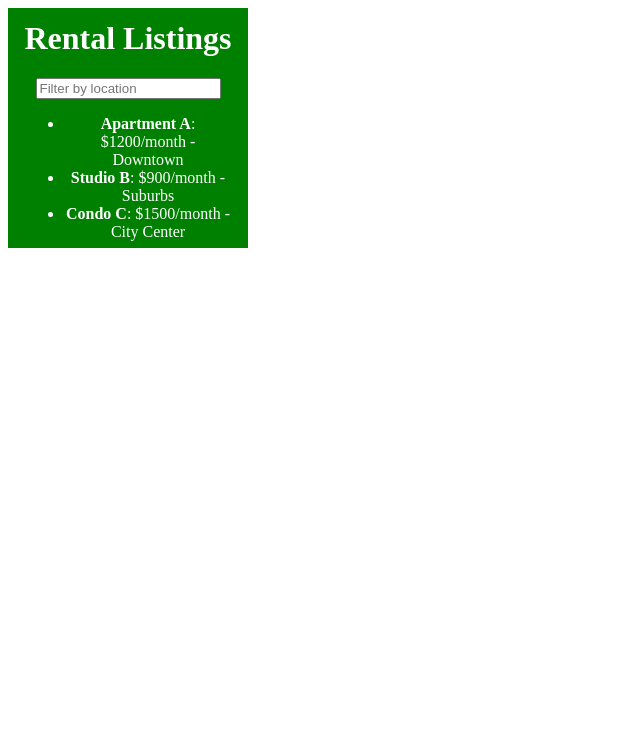
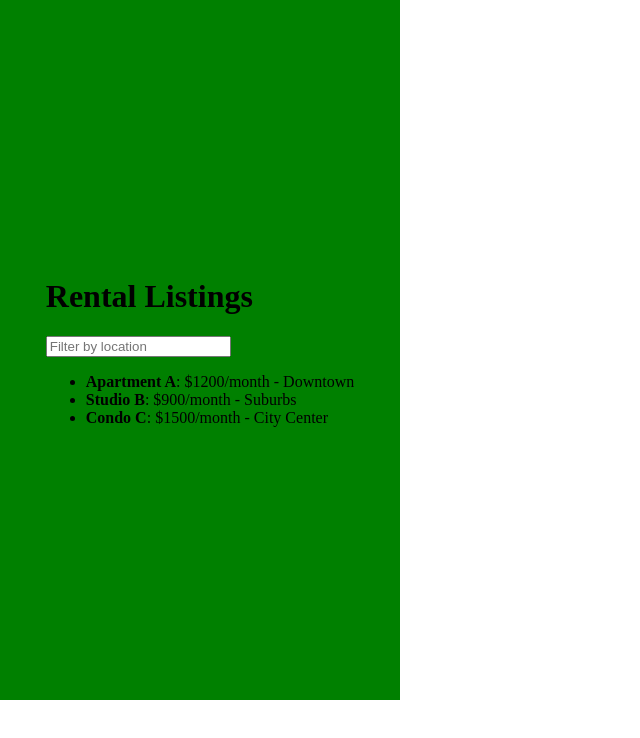
Before and after one commit to HomeHop/HomeHop, a React (Create React App) app in the folder frontend/: page / in a window 1280 px wide. Shown: the top 738 px of the page, without its empty margins (0-640 px from the left). Built offline with nearby package versions, Linux system fonts and the light colour scheme.

Commit message:
little design change

```diff
--- a/frontend/src/App.css
+++ b/frontend/src/App.css
@@ -1,14 +1,25 @@
-.App {
-  color: white;
-  text-align: center;
-  padding: 1rem;
+html,
+body {
+  width: 25rem; /* Match your container width */
+  height: 700px; /* Maximum height for popups */
+  max-height: 800px; /* Maximum height to prevent excessive size */
+  margin: 0;
+  padding: 0;
+  overflow-y: auto; /* Allow scrolling if content exceeds height */
+  position: relative; /* Change to relative for Chrome extension popup */
 }
 
 .container {
-  width: 15rem;
-  height: 15rem;
+  width: 100%; /* Take the full width of the popup */
+  height: 100%; /* Take the full height of the popup */
   background-color: green;
   display: flex;
   justify-content: center;
   align-items: center;
 }
+
+/* Add smooth scrolling for better user experience */
+* {
+  scrollbar-width: thin;
+  scrollbar-color: rgba(155, 155, 155, 0.5) transparent;
+}
```
Also changed, not shown: 1 other file (tests, documents, lock files or other folders).
